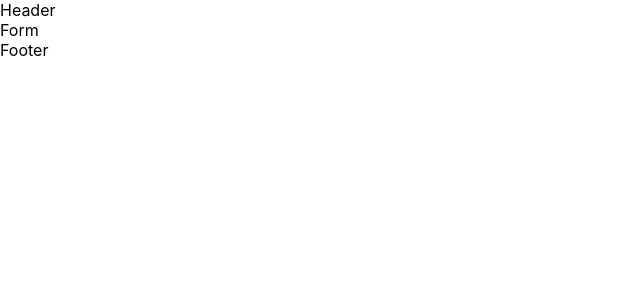
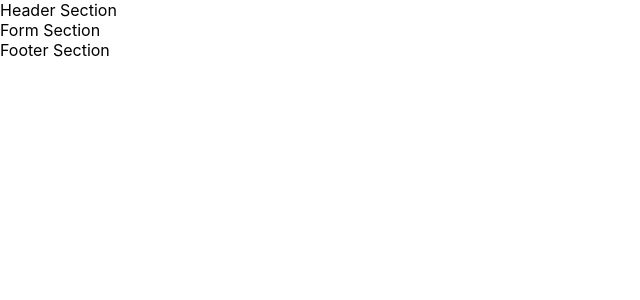
Before and after one commit to patilmanas04/React-AMTICS, a React (Create React App) app: page / in a window 1280 px wide. Shown: the top 300 px of the page, without its empty margins (0-640 px from the left). Built offline with nearby package versions, Linux system fonts and the light colour scheme.

Commit message:
Update files

```diff
--- a/src/components/Footer/index.tsx
+++ b/src/components/Footer/index.tsx
@@ -1,6 +1,6 @@
 const Footer = () => {
   return (
-    <div>Footer</div>
+    <div>Footer Section</div>
   )
 }
 
--- a/src/components/Form/index.tsx
+++ b/src/components/Form/index.tsx
@@ -1,6 +1,6 @@
 const Form = () => {
   return (
-    <div>Form</div>
+    <div>Form Section</div>
   )
 }
 
--- a/src/components/Header/index.tsx
+++ b/src/components/Header/index.tsx
@@ -1,6 +1,6 @@
 const Header = () => {
   return (
-    <div>Header</div>
+    <div>Header Section</div>
   )
 }
 
```
